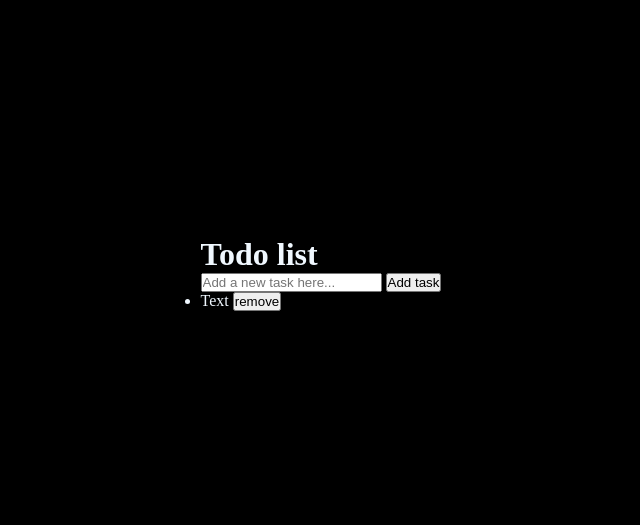
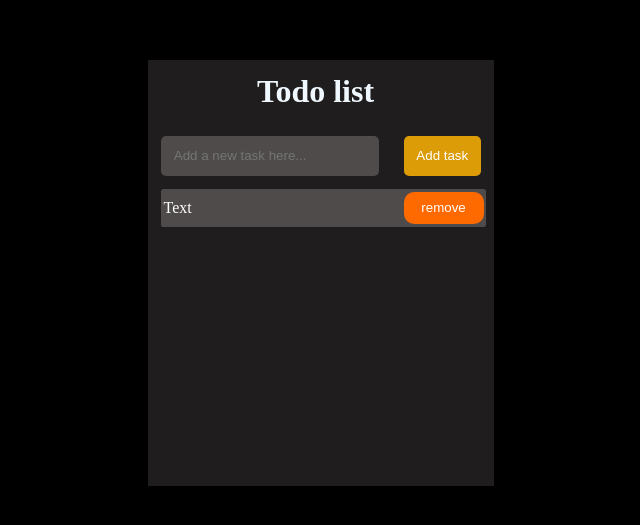
Before and after one commit to ApoorvaRaj123/Chaiaurcode, a plain HTML site: page Projects/JStodoList/index.html in a window 1280 px wide. Shown: the part 127-652 px from the top of the page, without its empty margins (319-959 px from the left). Drawn offline with Linux system fonts and the light colour scheme.

Commit message:
Add styles to html page

```diff
--- a/Projects/JStodoList/style.css
+++ b/Projects/JStodoList/style.css
@@ -16,6 +16,62 @@ body{
     justify-content: center;
 }
 
-.taskBox{
+.main{
+    background-color: rgb(31, 29, 29);
+    height: 50vh;
+    width: 40vh;
+    padding: 1vw;
+    /* display: flex;
+    flex-direction: column;
+    justify-content: center;
+    align-items: center; */
+}
+.main h1{
+    margin-left: 30%;
+}
 
+.inputTaskBox{
+    width: 100%;
+    display: flex;
+    justify-content: space-between;
+    margin-top: 2vw;
+    margin-bottom: 1vw;
 }
+
+.inputTaskBox .inputAdd{
+    background-color: #4f4b4b;
+    width: 60%;
+    padding: 1vw;
+    border: none;
+    border-radius: 0.4vw;
+    color: #fff;
+}
+
+.inputTaskBox button{
+    background-color: #db9c08;
+    padding: 1vw;
+    border: none;
+    border-radius: 0.4vw;
+    color: #fff;
+}
+
+ul li{
+    width: 100%;
+    display: flex;
+    justify-content: space-between;
+    align-items: center;
+    background-color: #4f4b4b;
+    padding: 0.2vw;
+    border: none;
+    border-radius: 0.2vw;
+    color: #fff;
+}
+
+.btn{
+    width: 25%;
+    background-color: rgb(255, 106, 0);
+    color: #fff;
+    padding: 0.7vw;
+    border: none;
+    border-radius: 10px;
+}
```
